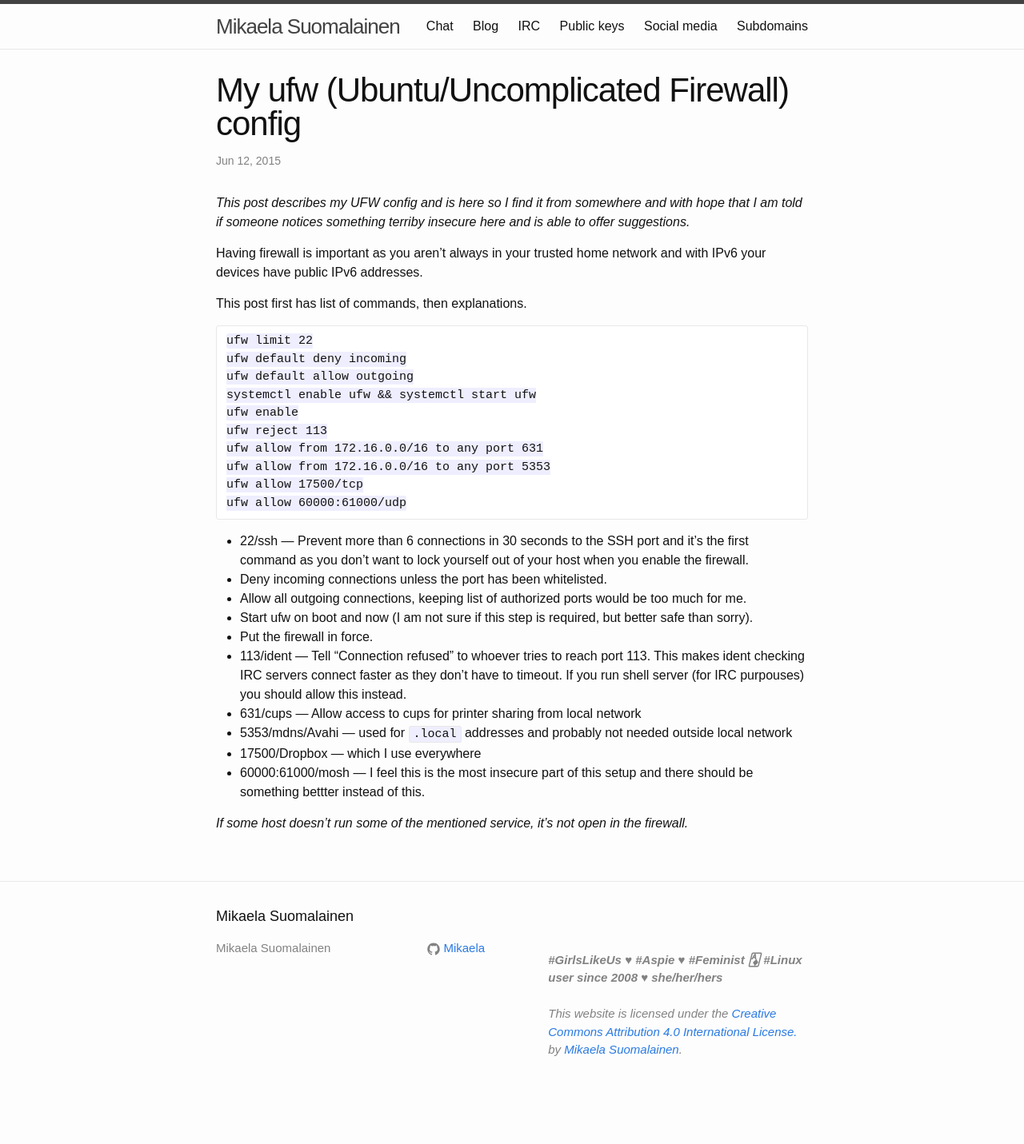
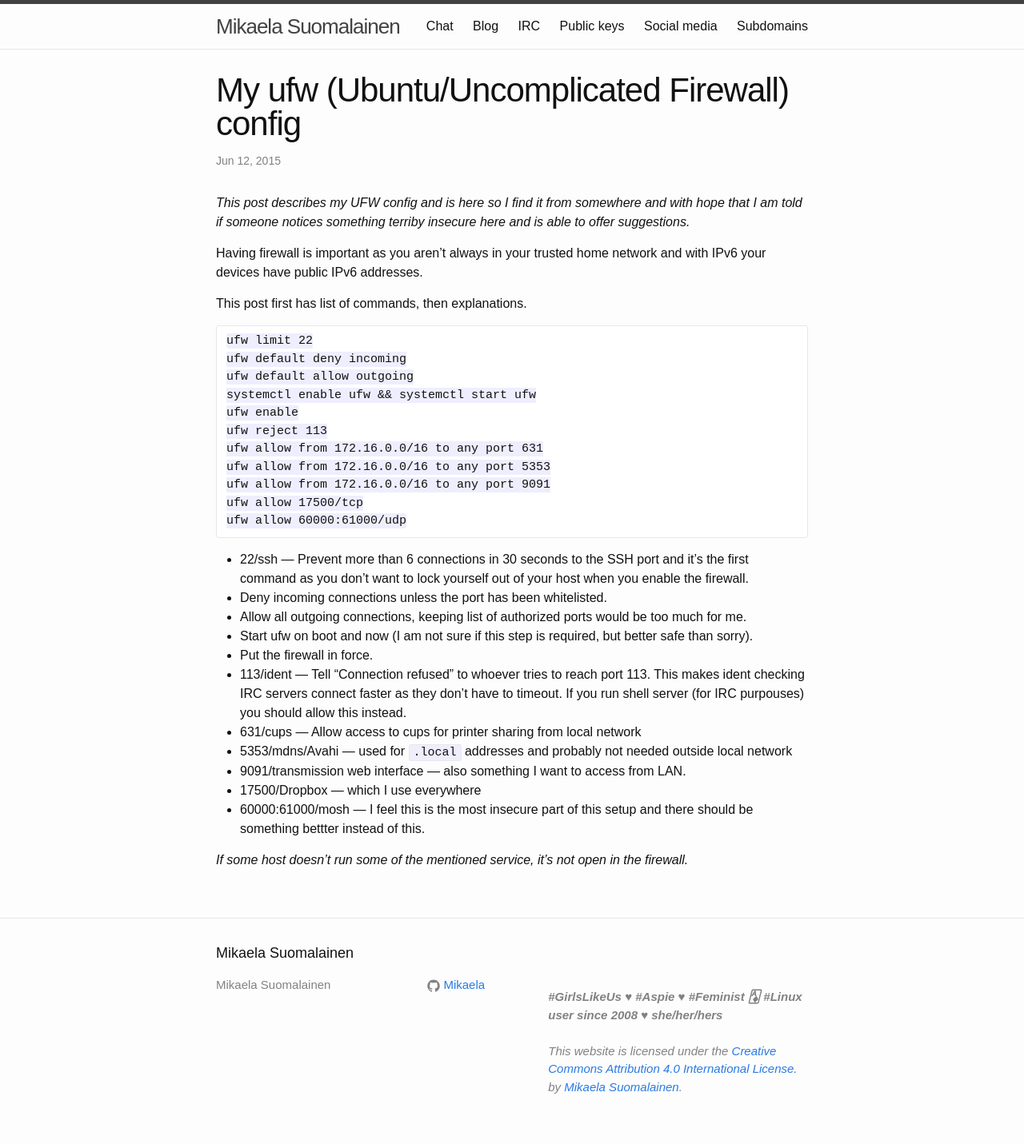
Before and after one commit to Mikaela/mikaela.github.io, a Jekyll site: the page built from _posts/2015-06-12-ufw.md, in a window 1280 px wide. Shown: the whole page at 80% size. Built offline with Jekyll 4.4.1, drawn with Linux system fonts in a browser that asks for light colours; Markdown is read by kramdown in place of the engine named in the settings; comment, search, counter and statistics services are not loaded; before the commit the page ends 1385 px from its top, so only the background shows below that.

Commit message:
blog/ufw: add transmission-daemon

````diff
--- a/_posts/2015-06-12-ufw.md
+++ b/_posts/2015-06-12-ufw.md
@@ -25,6 +25,7 @@
 ufw reject 113
 ufw allow from 172.16.0.0/16 to any port 631
 ufw allow from 172.16.0.0/16 to any port 5353
+ufw allow from 172.16.0.0/16 to any port 9091
 ufw allow 17500/tcp
 ufw allow 60000:61000/udp
 ```
@@ -45,6 +46,8 @@
 * 631/cups — Allow access to cups for printer sharing from local network
 * 5353/mdns/Avahi — used for `.local` addresses and probably not needed
   outside local network
+* 9091/transmission web interface — also something I want to access from
+  LAN.
 * 17500/Dropbox — which I use everywhere
 * 60000:61000/mosh — I feel this is the most insecure part of this setup
   and there should be something bettter instead of this.
````
